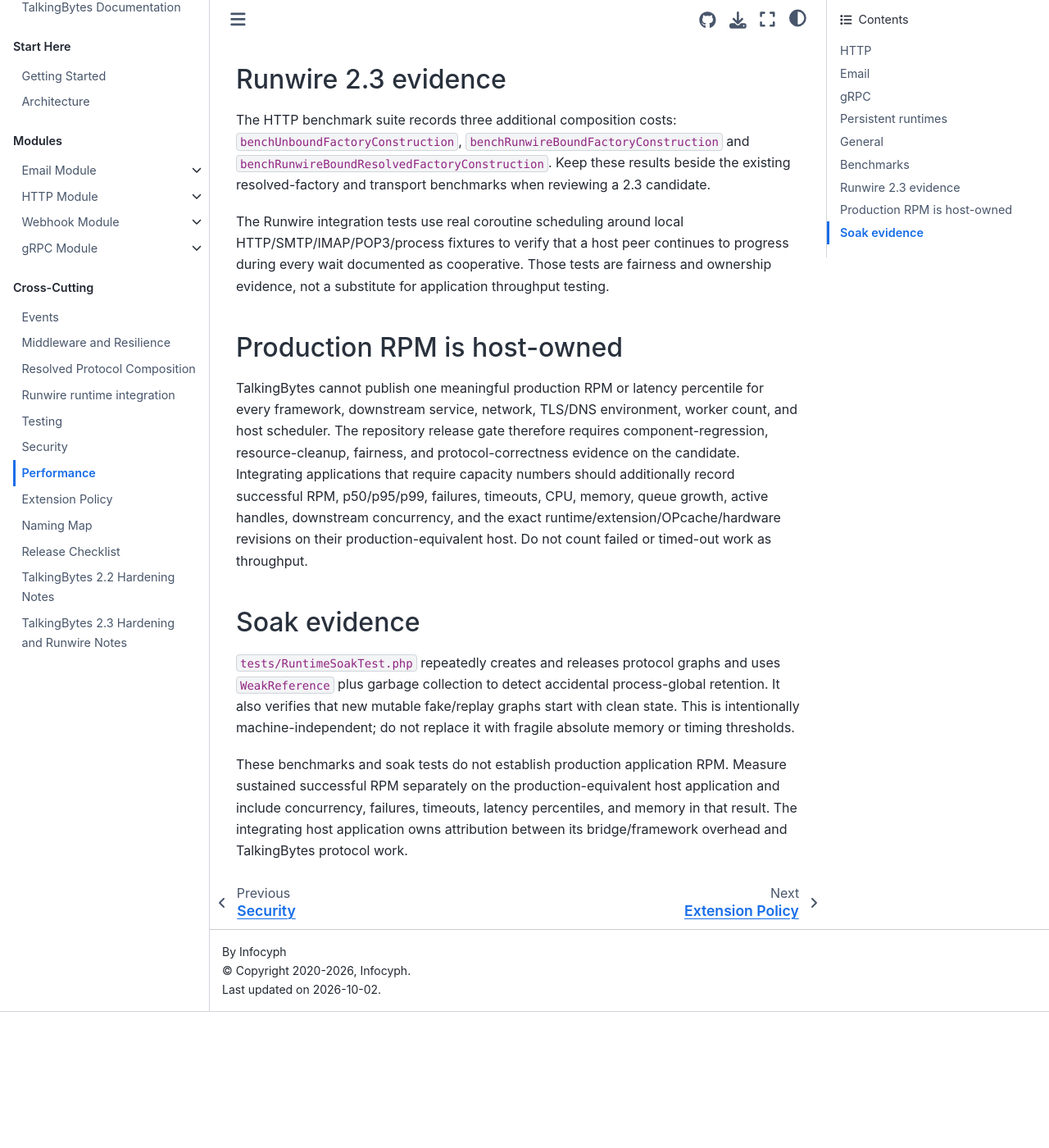
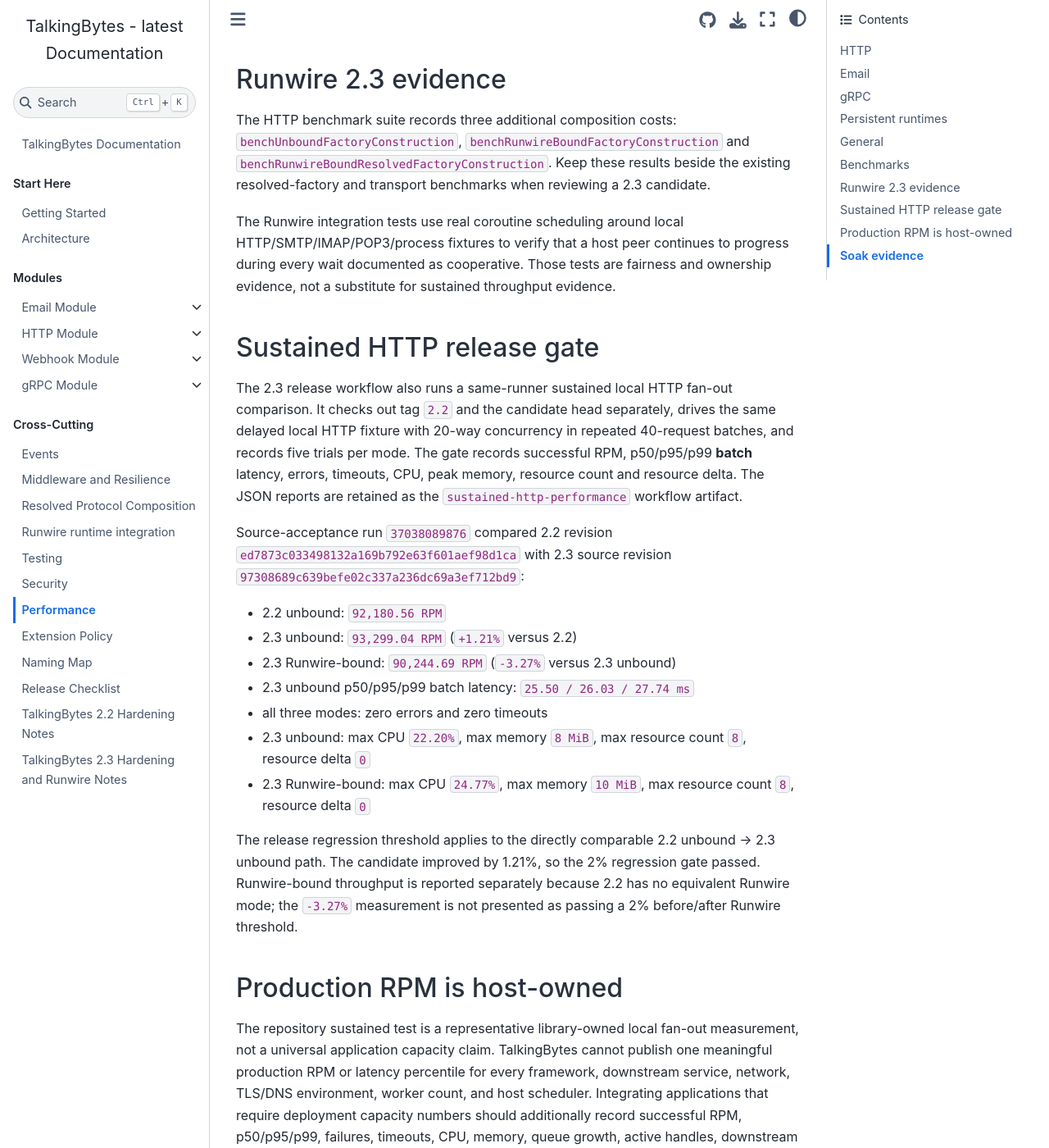
Before and after one commit to infocyph/TalkingBytes, a Sphinx documentation site: the page built from docs/performance.rst, in a window 1280 px wide and 1400 px high, scrolled down 1821 px. Shown: the whole window at 82% size. Built offline with Sphinx 7.4.7 and the Sphinx Book theme 1.1.4, drawn with Linux system fonts in a browser that asks for light colours; before the commit the page ends 3055 px from its top, so only the background shows below that; some of the changed text lies outside the part shown.

Commit message:
docs: record sustained 2.3 throughput evidence

```diff
--- a/docs/performance.rst
+++ b/docs/performance.rst
@@ -82,20 +82,51 @@
 The Runwire integration tests use real coroutine scheduling around local
 HTTP/SMTP/IMAP/POP3/process fixtures to verify that a host peer continues to
 progress during every wait documented as cooperative. Those tests are fairness
-and ownership evidence, not a substitute for application throughput testing.
+and ownership evidence, not a substitute for sustained throughput evidence.
+
+Sustained HTTP release gate
+---------------------------
+
+The 2.3 release workflow also runs a same-runner sustained local HTTP fan-out
+comparison. It checks out tag ``2.2`` and the candidate head separately, drives
+the same delayed local HTTP fixture with 20-way concurrency in repeated
+40-request batches, and records five trials per mode. The gate records successful
+RPM, p50/p95/p99 **batch** latency, errors, timeouts, CPU, peak memory, resource
+count and resource delta. The JSON reports are retained as the
+``sustained-http-performance`` workflow artifact.
+
+Source-acceptance run ``37038089876`` compared 2.2 revision
+``ed7873c033498132a169b792e63f601aef98d1ca`` with 2.3 source revision
+``97308689c639befe02c337a236dc69a3ef712bd9``:
+
+- 2.2 unbound: ``92,180.56 RPM``
+- 2.3 unbound: ``93,299.04 RPM`` (``+1.21%`` versus 2.2)
+- 2.3 Runwire-bound: ``90,244.69 RPM`` (``-3.27%`` versus 2.3 unbound)
+- 2.3 unbound p50/p95/p99 batch latency: ``25.50 / 26.03 / 27.74 ms``
+- all three modes: zero errors and zero timeouts
+- 2.3 unbound: max CPU ``22.20%``, max memory ``8 MiB``, max resource
+  count ``8``, resource delta ``0``
+- 2.3 Runwire-bound: max CPU ``24.77%``, max memory ``10 MiB``, max
+  resource count ``8``, resource delta ``0``
+
+The release regression threshold applies to the directly comparable 2.2
+unbound → 2.3 unbound path. The candidate improved by 1.21%, so the 2% regression
+gate passed. Runwire-bound throughput is reported separately because 2.2 has no
+equivalent Runwire mode; the ``-3.27%`` measurement is not presented as passing
+a 2% before/after Runwire threshold.
 
 Production RPM is host-owned
 ----------------------------
 
-TalkingBytes cannot publish one meaningful production RPM or latency percentile
-for every framework, downstream service, network, TLS/DNS environment, worker
-count, and host scheduler. The repository release gate therefore requires
-component-regression, resource-cleanup, fairness, and protocol-correctness
-evidence on the candidate. Integrating applications that require capacity
-numbers should additionally record successful RPM, p50/p95/p99, failures,
-timeouts, CPU, memory, queue growth, active handles, downstream concurrency, and
-the exact runtime/extension/OPcache/hardware revisions on their
-production-equivalent host. Do not count failed or timed-out work as throughput.
+The repository sustained test is a representative library-owned local fan-out
+measurement, not a universal application capacity claim. TalkingBytes cannot
+publish one meaningful production RPM or latency percentile for every framework,
+downstream service, network, TLS/DNS environment, worker count, and host
+scheduler. Integrating applications that require deployment capacity numbers
+should additionally record successful RPM, p50/p95/p99, failures, timeouts, CPU,
+memory, queue growth, active handles, downstream concurrency, and the exact
+runtime/extension/OPcache/hardware revisions on their production-equivalent host.
+Do not count failed or timed-out work as throughput.
 
 Soak evidence
 -------------
```
